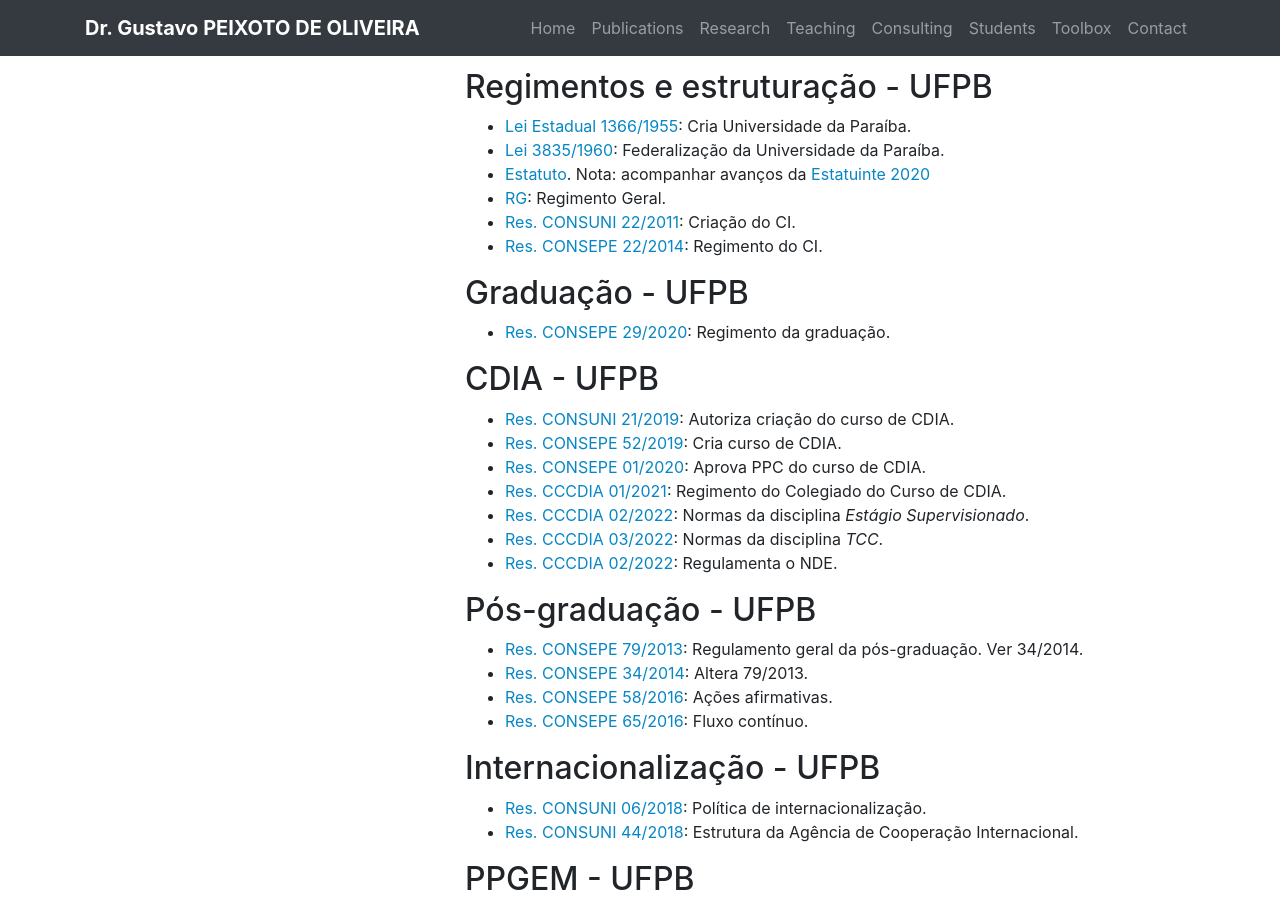
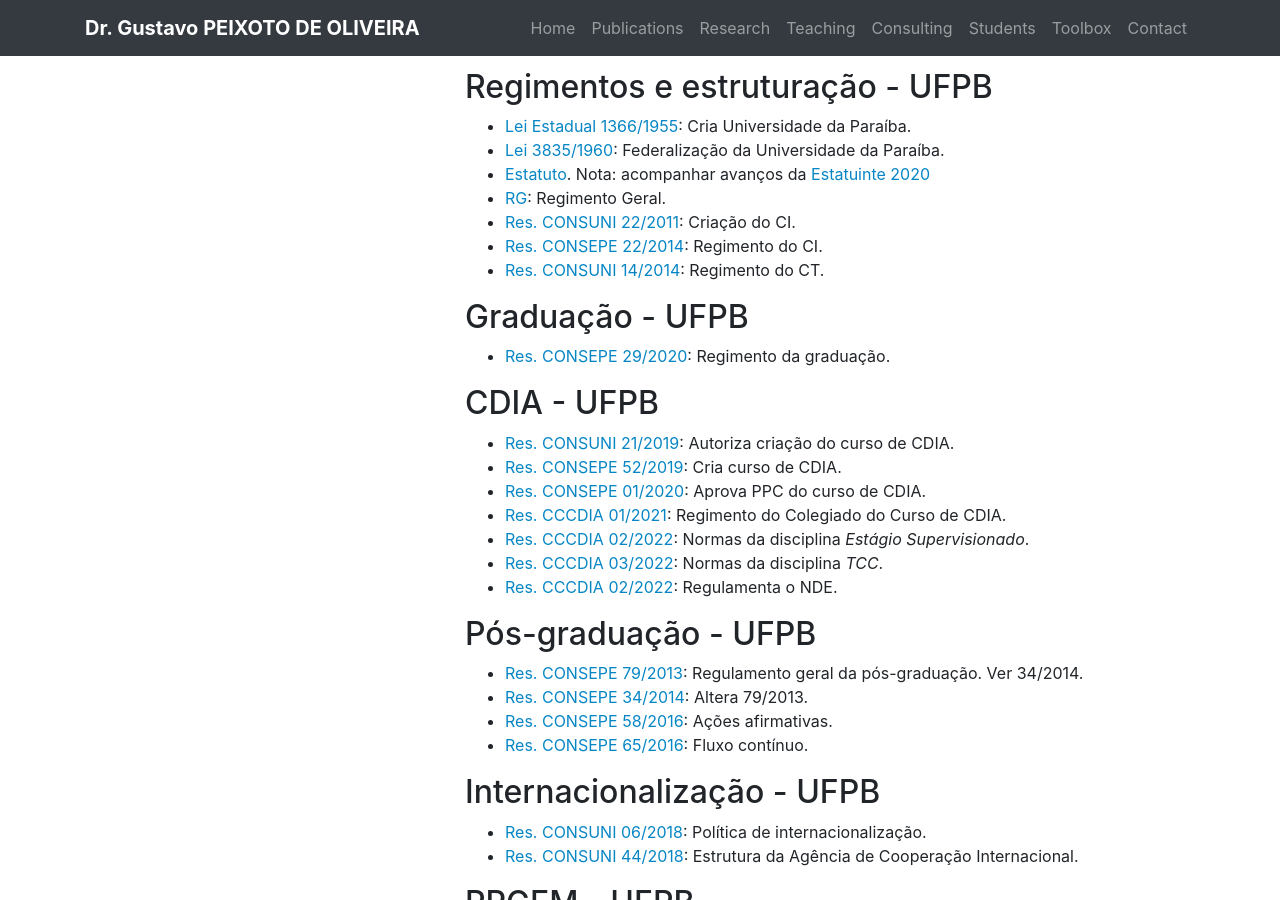
Before and after one commit to gcpeixoto/gcpeixoto.github.io, a Jekyll site: the page built from _toolbox/G-w-law.md, in a window 1280 px wide and 900 px high, scrolled down 2824 px. Built offline with Jekyll 4.4.1, drawn with Linux system fonts in a browser that asks for light colours.

Commit message:
Atualiza law

```diff
--- a/_toolbox/G-w-law.md
+++ b/_toolbox/G-w-law.md
@@ -131,6 +131,7 @@
 - [RG](../_media/files/leis/regimento-geral-ufpb.pdf): Regimento Geral.
 - [Res. CONSUNI 22/2011](../_media/files/leis/resolucao-consuni-22-2011-criacao-ci.pdf): Criação do CI.
 - [Res. CONSEPE 22/2014](../_media/files/leis/resolucao-consepe-22-2014-regimento-ci.pdf): Regimento do CI.
+- [Res. CONSUNI 14/2014](https://ct.ufpb.br/ct/contents/documentos/resolucoes/regimentoct.pdf): Regimento do CT.
 
 ## Graduação - UFPB
 
```
